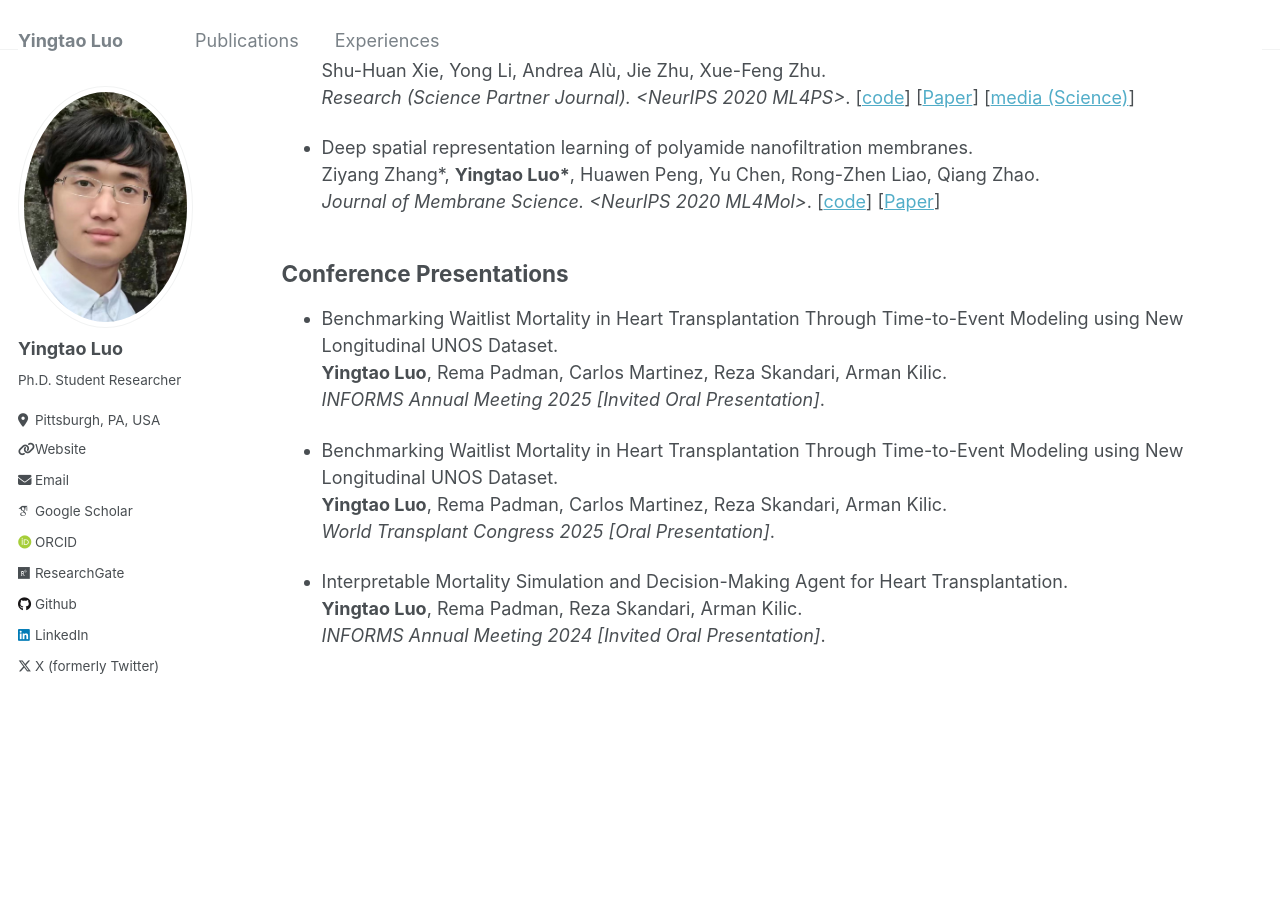
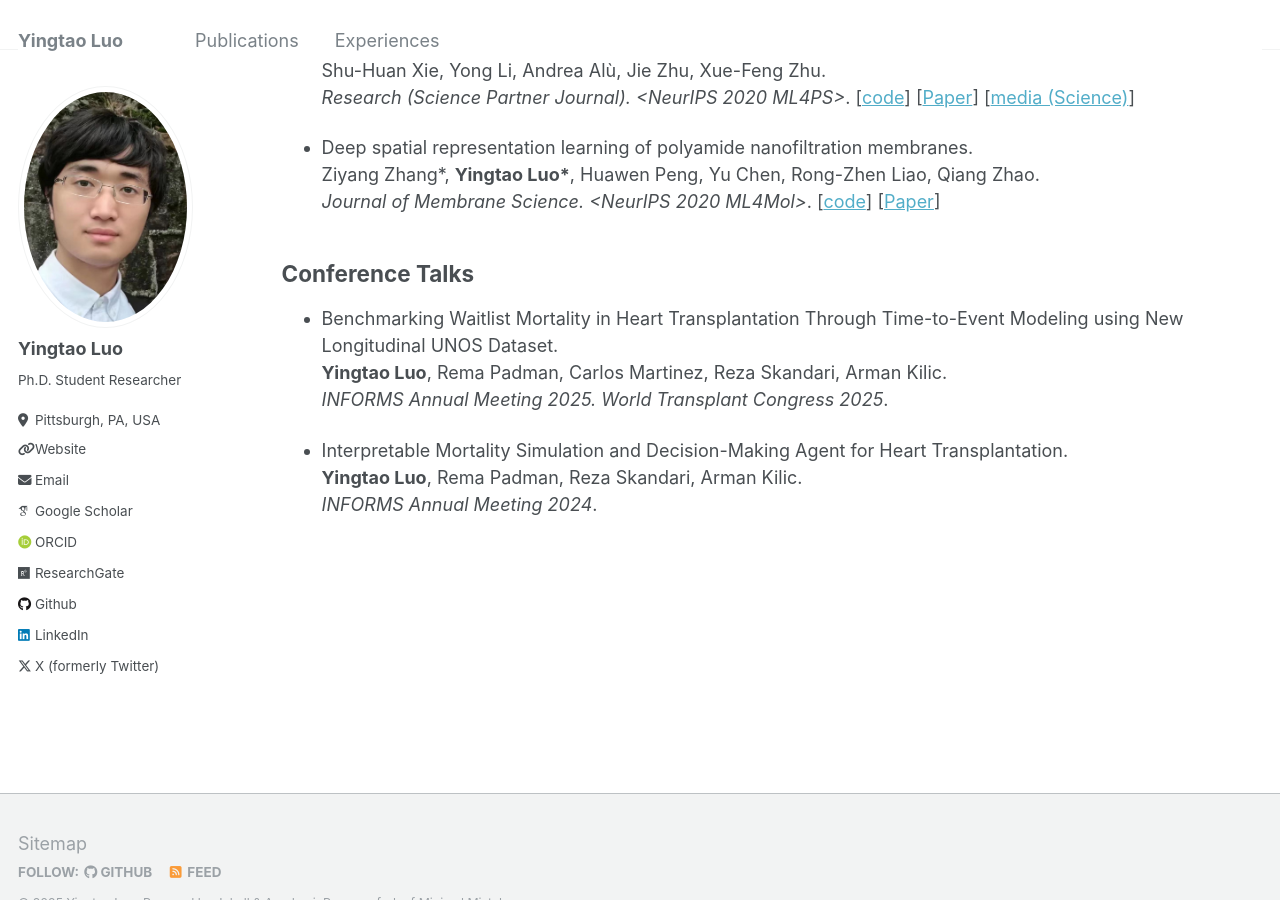
Before and after one commit to yingtaoluo/yingtaoluo.github.io, a Jekyll site: the page built from _pages/publications.md, in a window 1280 px wide and 900 px high, scrolled down 2028 px. Built offline with Jekyll 4.4.1, drawn with Linux system fonts in a browser that asks for light colours; some web fonts are replaced.

Commit message:
Update publications.md

```diff
--- a/_pages/publications.md
+++ b/_pages/publications.md
@@ -90,15 +90,11 @@ Shu-Huan Xie, Yong Li, Andrea Alù, Jie Zhu, Xue-Feng Zhu.
 Ziyang Zhang\*, __Yingtao Luo\*__, Huawen Peng, Yu Chen, Rong-Zhen Liao, Qiang Zhao.
 *Journal of Membrane Science. <NeurIPS 2020 ML4Mol>*. [[code](https://github.com/yingtaoluo/Nanofiltration-Membrane-Deep-Learning)]  [[Paper](https://doi.org/10.1016/j.memsci.2020.118910)]
 
-## Conference Presentations
+## Conference Talks
 * Benchmarking Waitlist Mortality in Heart Transplantation Through Time-to-Event Modeling using New Longitudinal UNOS Dataset.
 __Yingtao Luo__, Rema Padman, Carlos Martinez, Reza Skandari, Arman Kilic.
-*INFORMS Annual Meeting 2025 [Invited Oral Presentation]*.
-
-* Benchmarking Waitlist Mortality in Heart Transplantation Through Time-to-Event Modeling using New Longitudinal UNOS Dataset.
-__Yingtao Luo__, Rema Padman, Carlos Martinez, Reza Skandari, Arman Kilic.
-*World Transplant Congress 2025 [Oral Presentation]*.
+*INFORMS Annual Meeting 2025. World Transplant Congress 2025*.
 
 * Interpretable Mortality Simulation and Decision-Making Agent for Heart Transplantation.
 __Yingtao Luo__, Rema Padman, Reza Skandari, Arman Kilic.
-*INFORMS Annual Meeting 2024 [Invited Oral Presentation]*.
+*INFORMS Annual Meeting 2024*.
```
